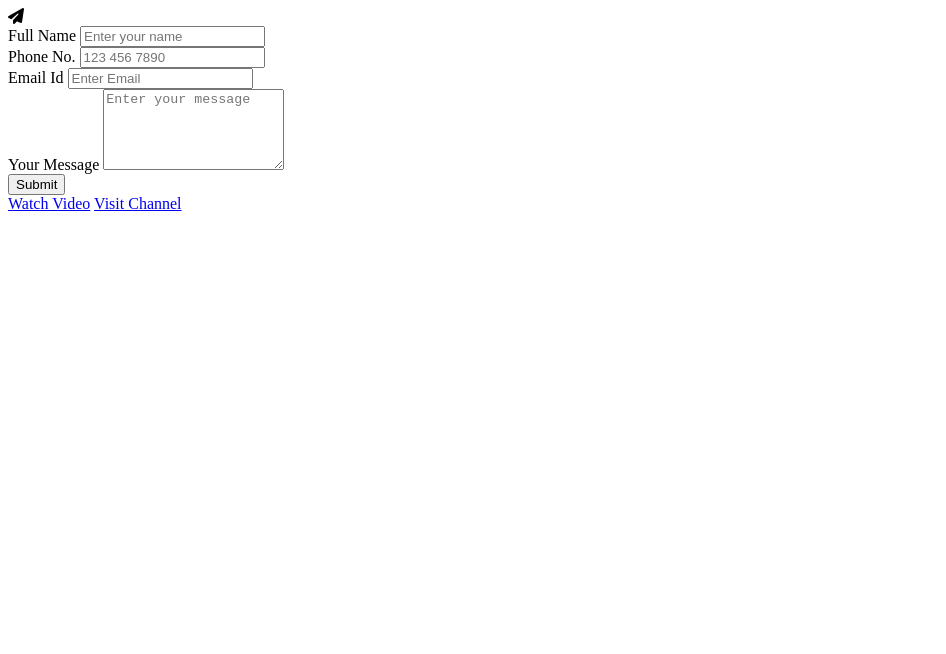
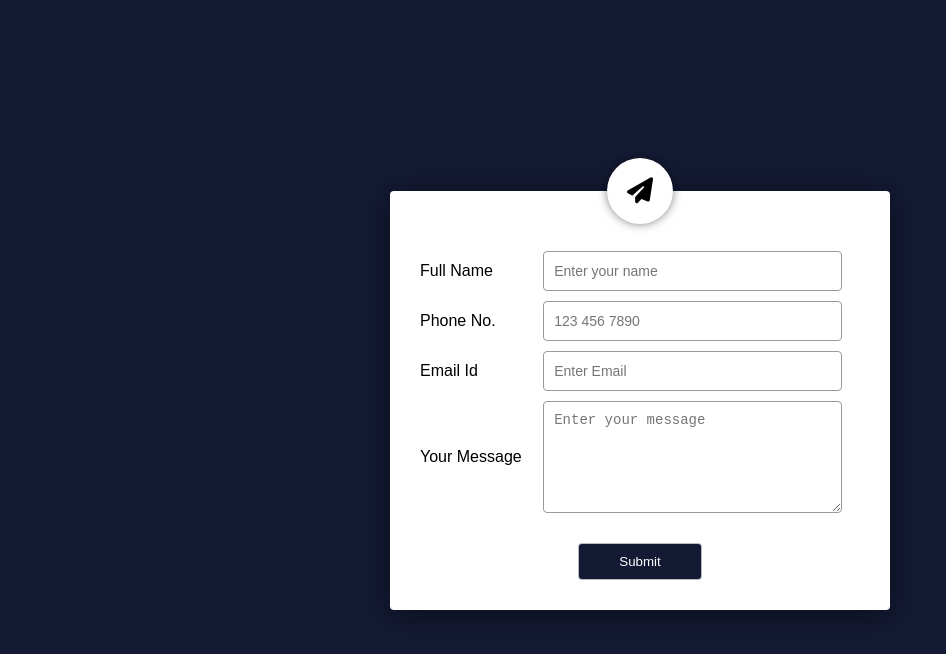
Before and after one commit to sandesh300/Javascript-Projects, a plain HTML site: page Form Validation/index.html in a window 1280 px wide. Shown: the whole page, without its empty margins (0-946 px from the left). Drawn offline with Linux system fonts and the light colour scheme.

Commit message:
add css.style in app

```diff
--- a/Form Validation/index.html
+++ b/Form Validation/index.html
@@ -35,12 +35,6 @@
 
   </form>
 
-
-  <div class="useful-links">
-    <a href="https://youtu.be/fz8bwvn9lA4">Watch Video</a>
-    <a href="https://www.youtube.com/c/EasyTutorialsVideo?sub_confirmation=1">Visit Channel</a>
-  </div>
-
   </div>
 
 </body>
--- a/Form Validation/style.css
+++ b/Form Validation/style.css
@@ -0,0 +1,108 @@
+
+/* Reset */
+* {
+    margin: 0;
+    padding: 0;
+    box-sizing: border-box;
+}
+
+/* Fonts */
+body {
+    font-family: 'Poppins', sans-serif;
+}
+
+/* Container Styles */
+.container {
+    width: 100%;
+    height: 100vh;
+    background: #141a34;
+    display: flex;
+    align-items: center;
+    justify-content: center;
+}
+
+
+/* Form Styles */
+.container form {
+    width: 90%;
+    max-width: 500px;
+    padding: 50px 30px 20px;
+    background: #fff;
+    border-radius: 4px;
+    box-shadow: 0 4px 30px rgba(0, 0, 0, 0.5);
+    position: relative;
+}
+
+/* Form Submission Button */
+.fa-paper-plane {
+    position: absolute;
+    top: 0;
+    left: 50%;
+    transform: translate(-50%, -50%);
+    background: #fff;
+    font-size: 26px;
+    padding: 20px;
+    border-radius: 50%;
+    box-shadow: 0 0 10px rgba(0, 0, 0, 0.5);
+}
+
+/* Input Group Styles */
+.input-group {
+    width: 100%;
+    display: flex;
+    align-items: center;
+    margin: 10px 0;
+    position: relative;
+}
+
+.input-group label {
+    flex-basis: 28%;
+}
+
+.input-group input,
+.input-group textarea {
+    flex-basis: 68%;
+    background: transparent;
+    border: 0;
+    outline: 0;
+    padding: 10px 0;
+    border-bottom: 1px solid #999;
+    color: #333;
+    font-size: 16px;
+}
+
+/* Placeholder Styles */
+::placeholder {
+    font-size: 14px;
+}
+
+/* Form Submission Button Styles */
+form button {
+    background: #141a34;
+    color: #fff;
+    border-radius: 4px;
+    border: 1px solid rgba(255, 255, 255, 0.7);
+    padding: 10px 40px;
+    outline: 0;
+    cursor: pointer;
+    display: block;
+    margin: 30px auto 10px;
+}
+
+/* Input Styles */
+.input-group input,
+.input-group textarea {
+    flex-basis: 68%;
+    background: transparent;
+    border: 0;
+    outline: 0;
+    padding: 10px 0;
+    border-bottom: 1px solid #999;
+    color: #333;
+    font-size: 16px;
+    /* Add box styling */
+    border: 1px solid #999;
+    border-radius: 4px;
+    padding: 10px;
+    margin-right: 10px; /* Optional: Add some spacing between inputs */
+}
```
